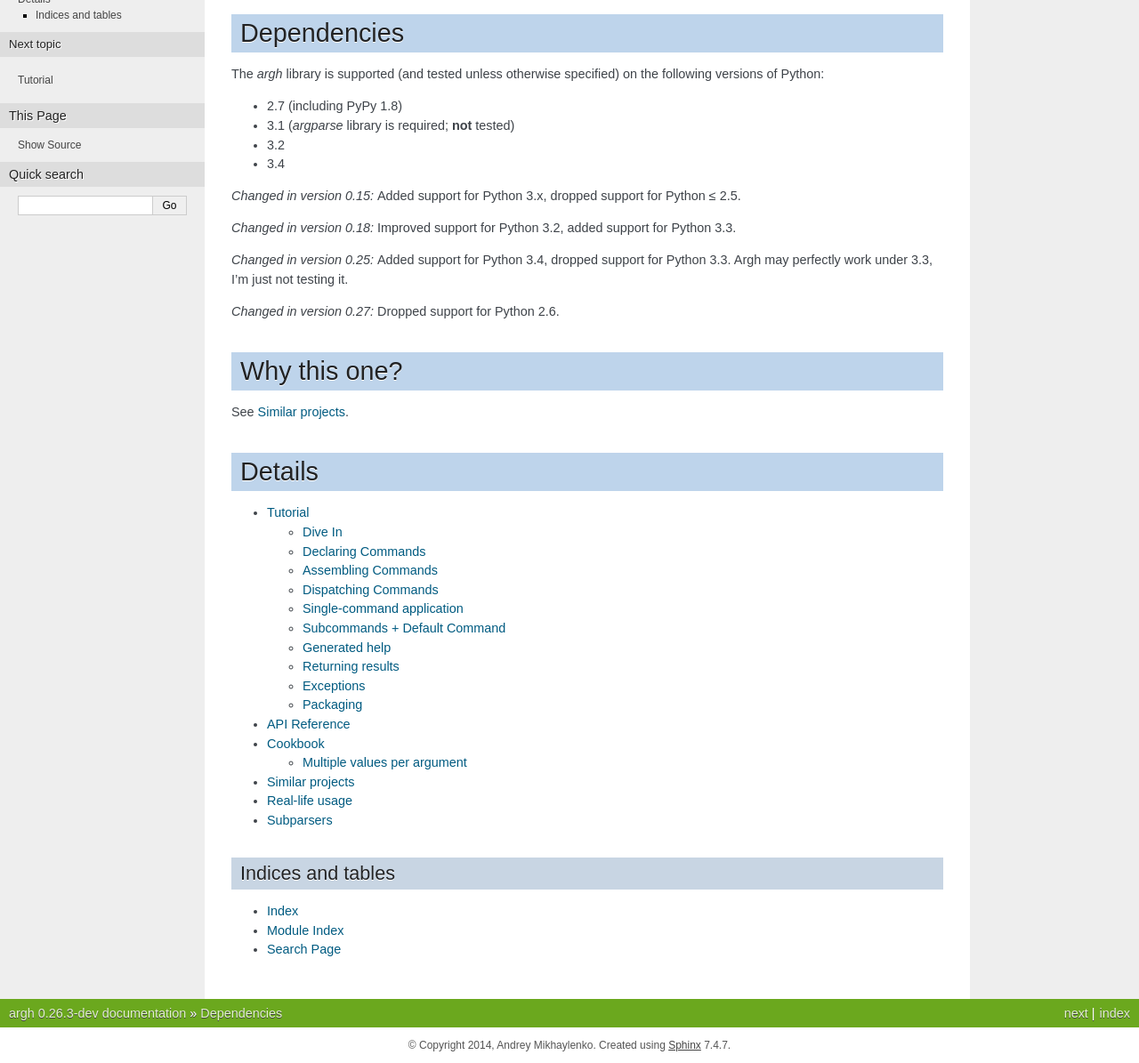
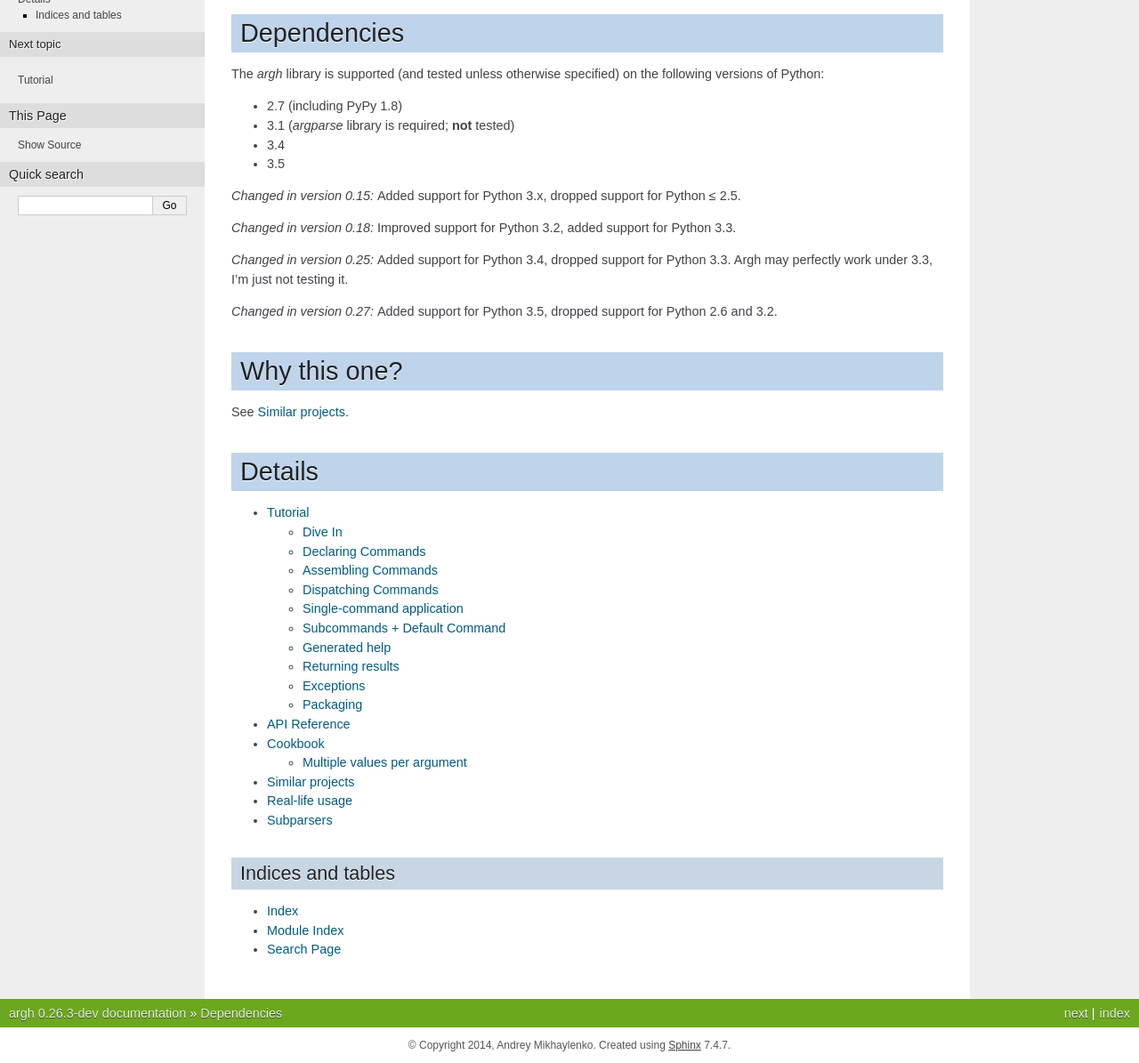
Before and after one commit to neithere/argh, a Sphinx documentation site: the page built from docs/index.rst, in a window 1280 px wide, cut to the strip 136-1331 px from the top of the page. Shown: the whole strip at 89% size. Built offline with Sphinx 7.4.7, drawn with Linux system fonts in a browser that asks for light colours.

Commit message:
Add support for Py3.5, drop 3.2

```diff
--- a/docs/index.rst
+++ b/docs/index.rst
@@ -8,8 +8,8 @@ the following versions of Python:
 
 * 2.7 (including PyPy 1.8)
 * 3.1 (`argparse` library is required; **not** tested)
-* 3.2
 * 3.4
+* 3.5
 
 .. versionchanged:: 0.15
    Added support for Python 3.x, dropped support for Python ≤ 2.5.
@@ -22,7 +22,7 @@ the following versions of Python:
    Argh may perfectly work under 3.3, I'm just not testing it.
 
 .. versionchanged:: 0.27
-   Dropped support for Python 2.6.
+   Added support for Python 3.5, dropped support for Python 2.6 and 3.2.
 
 Why this one?
 -------------
--- a/setup.py
+++ b/setup.py
@@ -93,8 +93,8 @@ setup(
         'Programming Language :: Python :: 2',
         'Programming Language :: Python :: 2.7',
         'Programming Language :: Python :: 3',
-        'Programming Language :: Python :: 3.2',
         'Programming Language :: Python :: 3.4',
+        'Programming Language :: Python :: 3.5',
         'Programming Language :: Python :: Implementation :: CPython',
         'Programming Language :: Python :: Implementation :: PyPy',
         'Topic :: Software Development :: User Interfaces',
```
Also changed, not shown: .travis.yml, 1 other file.
